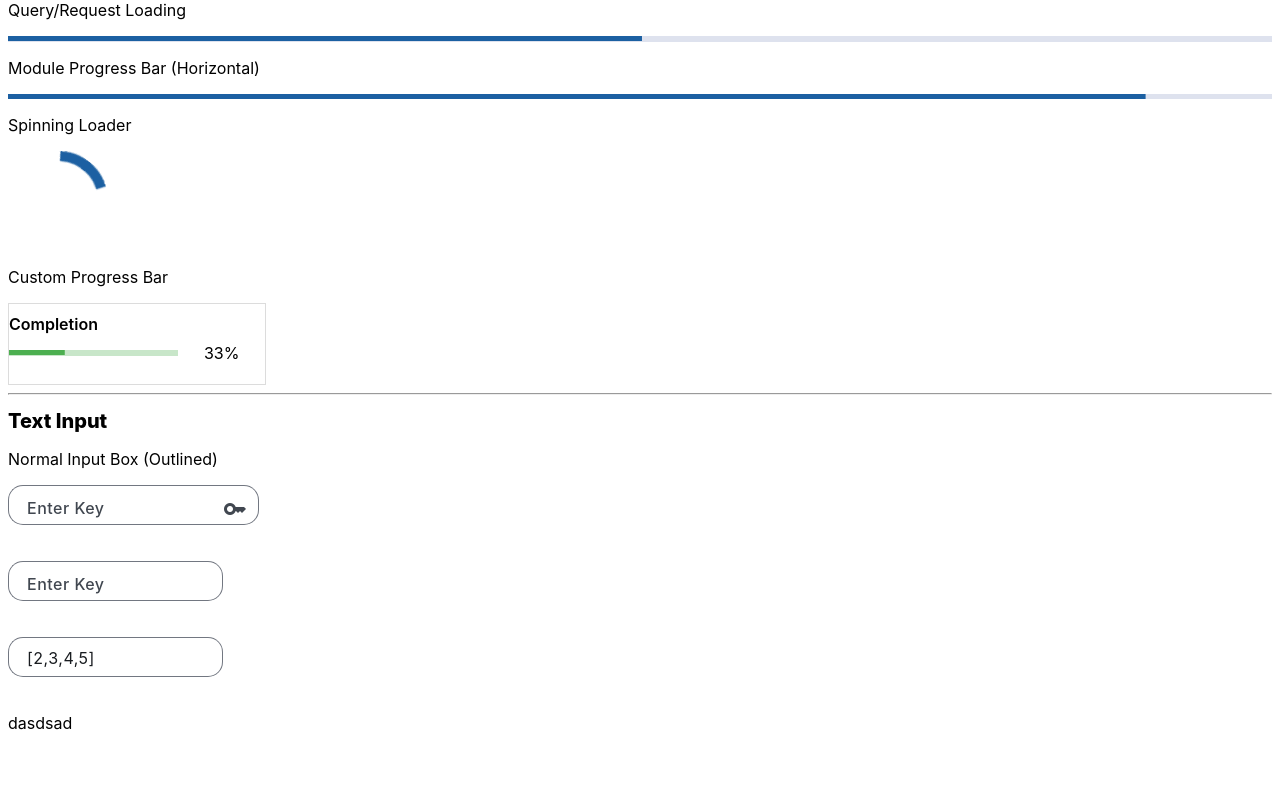
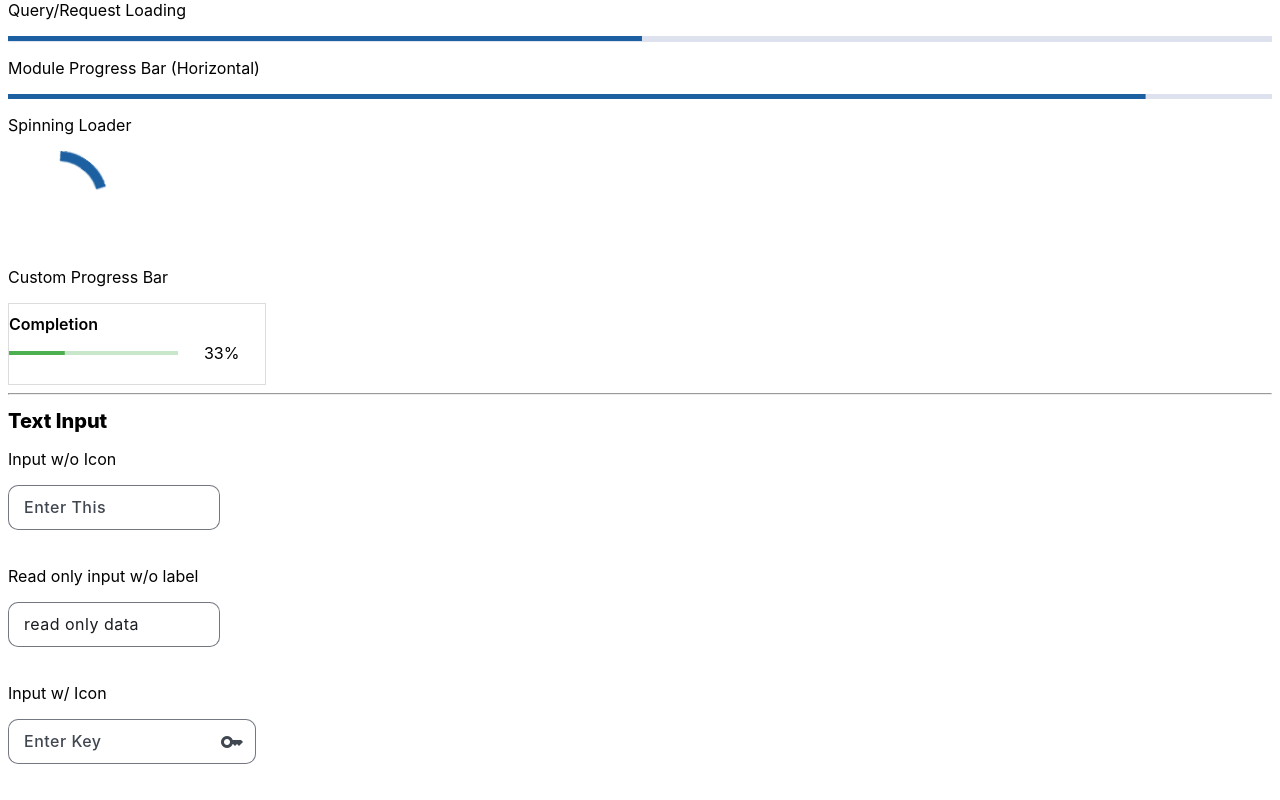
Before and after one commit to stevenlagoy/CS360-Seet-Labs, an Angular app in the folder seetLabs/: page / in a window 1280 px wide. Shown: the part 1375-2175 px from the top of the page. Before the commit the page ends 2124 px from the top, so only its background shows below. Built offline with nearby package versions, Linux system fonts and the light colour scheme.

Commit message:
input box fixes

```diff
--- a/seetLabs/src/app/app.component.html
+++ b/seetLabs/src/app/app.component.html
@@ -72,24 +72,11 @@
 <hr>
 <h1>Text Input</h1>
 
-<p>Normal Input Box (Outlined)</p>
-<p>
-    <mat-form-field class="inputBox" appearance="outline">
-        <mat-label>Enter Key</mat-label>
-        <input matInput placeholder="Placeholder">
-        <mat-icon matSuffix>key</mat-icon>
-    </mat-form-field>
-</p>
-<p>
-    <mat-form-field class="inputBox" appearance="outline">
-        <mat-label>Enter Key</mat-label>
-        <input matInput placeholder="Placeholder">
-    </mat-form-field>
-</p>
-<div class="inputBox-parent">
-    <mat-form-field class="inputBox" appearance="outline">
-        <input matInput class="readOnlyButton" value="[2,3,4,5]" readonly="">
-    </mat-form-field>
-</div>
+<p>Input w/o Icon</p>
+<app-input-field placeholder="example key" label="Enter This" ></app-input-field>
+<p>Read only input w/o label</p>
+<app-input-field value="read only data" [labelVisible]=false [readonly]=true></app-input-field>
+<p>Input w/ Icon</p>
+<app-input-field placeholder="sd^&*(dslkasd)" label="Enter Key" key="delete"></app-input-field>
 
-<p>dasdsad</p>
+<!-- <app-input-text-area></app-input-text-area> -->
--- a/seetLabs/src/app/app.component.scss
+++ b/seetLabs/src/app/app.component.scss
@@ -23,54 +23,3 @@
     border: 0.5px solid gainsboro;
     height: 10vh;
 }
-
-.inputBox {
-    @include mat.form-field-overrides((
-        outlined-label-text-font: Inter,
-        container-text-font: Inter,
-        subscript-text-font: Inter,
-        filled-label-text-font: Inter,
-        outlined-label-text-weight: 500,
-        container-text-weight: 400,
-        subscript-text-weight: 500,
-        outlined-container-shape: 15px,
-        // filled-active-indicator-height: 1.0vh
-        // container-text-line-height: 0.3vh,
-        // container-height: 1.0vh
-        // container-vertical-padding: 0px
-    ));
-  }
-
-.mdc-text-field--no-label:not(.mdc-text-field--textarea) .mat-mdc-form-field-input-control.mdc-text-field__input, .mat-mdc-text-field-wrapper .mat-mdc-form-field-input-control {
-    height: auto;
-    position: absolute !important;
-    top: 0px !important;
-    margin-top: 1.2vh !important;
-}
-// .mdc-text-field--no-label:not(.mdc-text-field--textarea) .mat-mdc-form-field-input-control.mdc-text-field__input, .mat-mdc-text-field-wrapper .mat-mdc-form-field-input-control {
-//     height: auto;
-//     margin-top: 0.5vh !important;
-//     margin-bottom: 0.5vh !important;
-// }
-
-// ::ng-deep .mat-mdc-form-field-icon-prefix>.mat-icon, .mat-mdc-form-field-icon-suffix>.mat-icon {
-//     padding: 0 12px;
-//     box-sizing: content-box;
-//     margin-top: -1.4vh;
-// }
-
-.mat-mdc-form-field:not(.mat-form-field-disabled) .mat-mdc-floating-label.mdc-floating-label {
-    cursor: inherit;
-    padding-bottom: 1.5vh !important;
-}
-.mat-mdc-form-field-icon-prefix>.mat-icon, .mat-mdc-form-field-icon-suffix>.mat-icon {
-    padding: 0 12px;
-    box-sizing: content-box;
-    margin-bottom: 1vh !important;
-}
-
-.mat-mdc-text-field-wrapper {
-    height: 5vh !important;
-    flex: auto;
-    will-change: auto;
-}
--- a/seetLabs/src/app/app.component.ts
+++ b/seetLabs/src/app/app.component.ts
@@ -8,6 +8,7 @@ import {MatProgressSpinnerModule} from '@angular/material/progress-spinner';
 import { ProgressBarComponent } from './components/progress-bar/progress-bar.component';
 import {MatFormFieldModule} from '@angular/material/form-field';
 import { MatInputModule } from '@angular/material/input';
+import { InputFieldComponent } from './components/input-field/input-field.component';
 
 @Component({
   selector: 'app-root',
@@ -21,10 +22,10 @@ import { MatInputModule } from '@angular/material/input';
     ProgressBarComponent,
     MatFormFieldModule,
     MatInputModule,
-  ],
+    InputFieldComponent],
   templateUrl: './app.component.html',
   styleUrl: './app.component.scss',
-  encapsulation: ViewEncapsulation.None,
+  // encapsulation: ViewEncapsulation.None
 })
 export class AppComponent {
   title = 'seetLabs';
--- /dev/null
+++ b/seetLabs/src/app/components/input-field/input-field.component.html
@@ -0,0 +1,11 @@
+<p>
+    <mat-form-field class="inputBox" appearance="outline">
+        @if (labelVisible){
+            <mat-label>{{label}}</mat-label>
+        }
+        <input matInput [value]="value" [placeholder]="placeholder != '' ? placeholder : ''" [readonly]="readonly">
+        @if (key != ''){
+            <mat-icon matSuffix>key</mat-icon>
+        }
+    </mat-form-field>
+</p>
--- /dev/null
+++ b/seetLabs/src/app/components/input-field/input-field.component.scss
@@ -0,0 +1,38 @@
+@use '@angular/material' as mat;
+@import url('https://fonts.googleapis.com/icon?family=Material+Icons');
+
+.inputBox {
+    @include mat.form-field-overrides((
+        outlined-label-text-font: Inter,
+        container-text-font: Inter,
+        subscript-text-font: Inter,
+        filled-label-text-font: Inter,
+        outlined-label-text-weight: 500,
+        container-text-weight: 400,
+        subscript-text-weight: 500,
+        outlined-container-shape: 10px,
+    ));
+  }
+
+.mdc-text-field--no-label:not(.mdc-text-field--textarea) .mat-mdc-form-field-input-control.mdc-text-field__input, .mat-mdc-text-field-wrapper .mat-mdc-form-field-input-control {
+    height: auto;
+    position: absolute !important;
+    top: 0px !important;
+    margin-top: 10px !important;
+}
+
+.mat-mdc-form-field:not(.mat-form-field-disabled) .mat-mdc-floating-label.mdc-floating-label {
+    cursor: inherit;
+    padding-bottom: 15px !important;
+}
+.mat-mdc-form-field-icon-prefix>.mat-icon, .mat-mdc-form-field-icon-suffix>.mat-icon {
+    padding: 0 12px;
+    box-sizing: content-box;
+    margin-bottom: 10px !important;
+}
+
+.mat-mdc-text-field-wrapper {
+    height: 45px !important;
+    flex: auto;
+    will-change: auto;
+}
--- /dev/null
+++ b/seetLabs/src/app/components/input-field/input-field.component.ts
@@ -0,0 +1,21 @@
+import { Component, Input, ViewEncapsulation } from '@angular/core';
+import {MatFormFieldModule} from '@angular/material/form-field';
+import { MatInputModule } from '@angular/material/input';
+import { MatIcon } from '@angular/material/icon';
+
+
+@Component({
+  selector: 'app-input-field',
+  imports: [MatFormFieldModule, MatInputModule, MatIcon],
+  templateUrl: './input-field.component.html',
+  styleUrl: './input-field.component.scss',
+  encapsulation: ViewEncapsulation.ShadowDom
+})
+export class InputFieldComponent {
+  @Input() placeholder = '';
+  @Input() label = '';
+  @Input() key = '';
+  @Input() readonly = false;
+  @Input() value = '';
+  @Input() labelVisible = true;
+}
```
Also changed, not shown: 1 other file (tests, documents, lock files or other folders).
